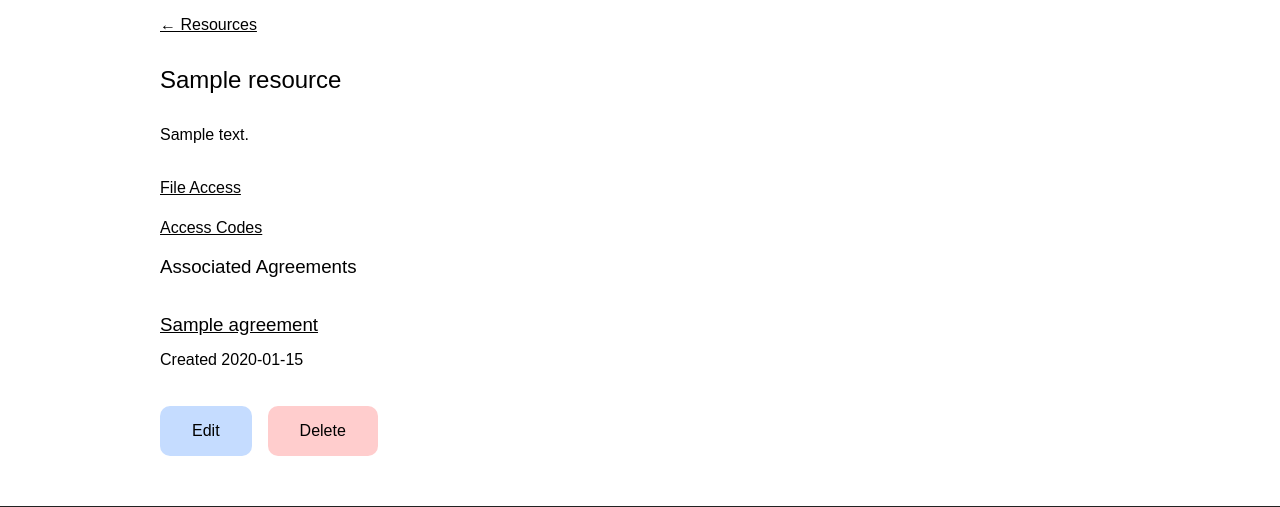
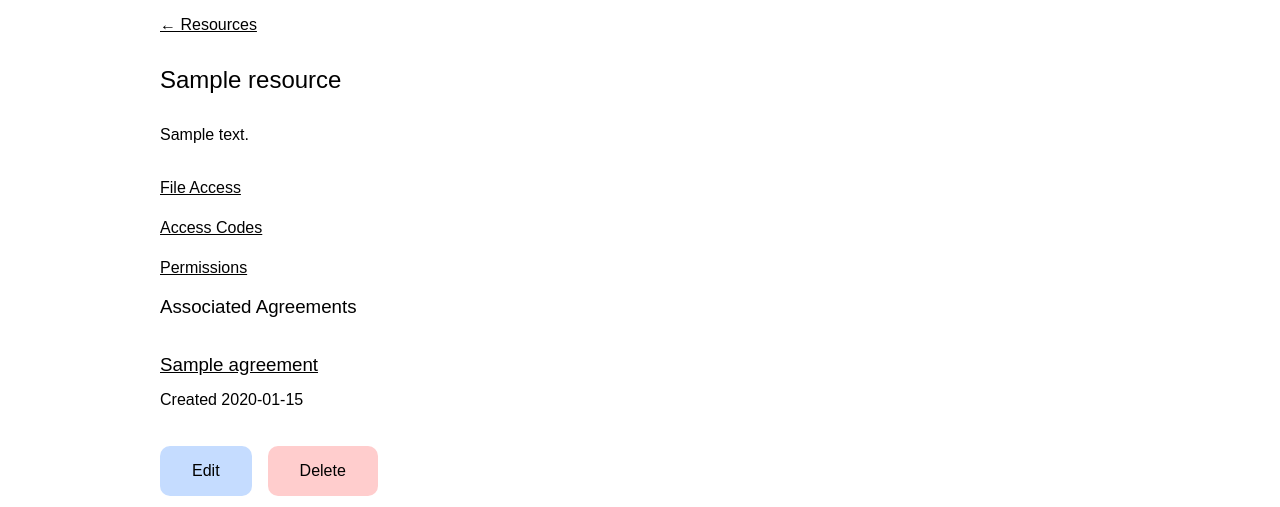
Before and after one commit to cu-library/mellyn, a Django app: a page that uses templates/agreements/resource_read.html in a window 1280 px wide. Shown: the part 64-571 px from the top of the page. Run offline with Django 3.2, Linux system fonts and the light colour scheme; a user stored in the database is signed in; tables that the repository leaves empty hold one stand-in row (values such as "Sample post"); parts of the project's set-up code (start-up, migrations or seed data) failed here and were passed over; some web fonts are replaced.

Commit message:
Add view on permissions of a resource, scaffolding for per-object permissions later

```diff
--- a/agreements/urls.py
+++ b/agreements/urls.py
@@ -14,6 +14,7 @@ urlpatterns = [  # pylint: disable=invalid-name
     path('resources/<slug:slug>/', views.ResourceRead.as_view(), name='resources_read'),
     path('resources/<slug:slug>/update/', views.ResourceUpdate.as_view(), name='resources_update'),
     path('resources/<slug:slug>/delete/', views.ResourceDelete.as_view(), name='resources_delete'),
+    path('resources/<slug:slug>/permissions/', views.ResourcePermissions.as_view(), name='resources_permissions'),
     path('resources/<slug:slug>/codes/', views.ResourceLicenseCode.as_view(), name='resources_codes'),
     path('resources/<slug:slug>/codes/add/', views.ResourceLicenseCodeAdd.as_view(), name='resources_codes_add'),
     path('resources/<slug:slug>/access/', views.ResourceAccess.as_view(), {'accesspath': ''}, name='resources_access'),
--- a/agreements/views.py
+++ b/agreements/views.py
@@ -22,6 +22,7 @@ from django.views.generic.edit import CreateView, UpdateView, DeleteView, \
                                       FormMixin, ProcessFormView
 from django_sendfile import sendfile
 import humanize
+from accounts.models import GroupDescription
 from .models import Resource, LicenseCode, Faculty, Department, Agreement, Signature
 from .forms import ResourceCreateForm, ResourceUpdateForm, \
                    LicenseCodeAddForm, \
@@ -104,6 +105,34 @@ class ResourceDelete(PermissionRequiredMixin, SuccessMessageMixin, DeleteView):
     success_message = '%(name)s was deleted successfully.'
     success_url = reverse_lazy('resource_list')
     template_name_suffix = '_delete_form'
+
+
+class ResourcePermissions(PermissionRequiredMixin, SuccessMessageMixin, DetailView):
+    """A view which provides view and edit functionality for permissions on this resource"""
+    context_object_name = 'resource'
+    model = Resource
+    permission_required = 'agreements.add_resource'
+    template_name = 'agreements/resource_permissions.html'
+
+    def get_context_data(self, **kwargs):
+        context = super().get_context_data(**kwargs)
+        context['global_permissions'] = []
+        related_group_permissions = (
+            GroupDescription.objects
+            .filter(group__permissions__content_type__model='resource')
+            .distinct()
+            .order_by('name')
+        )
+        for groupdescription in related_group_permissions:
+            permissions = (
+                groupdescription
+                .group
+                .permissions
+                .filter(content_type__model='resource')
+                .distinct()
+            )
+            context['global_permissions'].append((groupdescription, permissions))
+        return context
 
 
 class ResourceAccess(LoginRequiredMixin, DetailView):
--- a/templates/agreements/resource_access.html
+++ b/templates/agreements/resource_access.html
@@ -10,7 +10,7 @@
   <div class="breadcrumb"><a aria-label="Navigate up to the parent directory" href="{% url 'resources_access' resource.slug %}">&uarr; Parent Directory</a></div>
   {% endif %}
   {% else %}
-  <div class="breadcrumb"><a aria-label="Return to the resource associted with these files" href="{% url 'resources_read' resource.slug %}">&larr; {{ resource.name }} </a></div>
+  <div class="breadcrumb"><a aria-label="Return to the resource associted with these files" href="{% url 'resources_read' resource.slug %}">&larr; {{ resource.name }}</a></div>
   {% endif %}
   <h2>File Access for {{ resource.name }}</h2>
   {% if directories %}
--- a/templates/agreements/resource_read.html
+++ b/templates/agreements/resource_read.html
@@ -8,6 +8,7 @@
   <section class="htmlfield">{{ resource.description | safe}}</section>
   <p><a href="{% url 'resources_access' resource.slug %}">File Access</a></p>
   <p><a href="{% url 'resources_codes' resource.slug %}">Access Codes</a></p>
+  <p><a href="{% url 'resources_permissions' resource.slug %}">Permissions</a></p>
   {% if agreements %}
   <h3>Associated Agreements</h3>
   <ul class="objectlist">
```
Also changed, not shown: templates/agreements/resource_permissions.html (added, +27 -0 lines).
